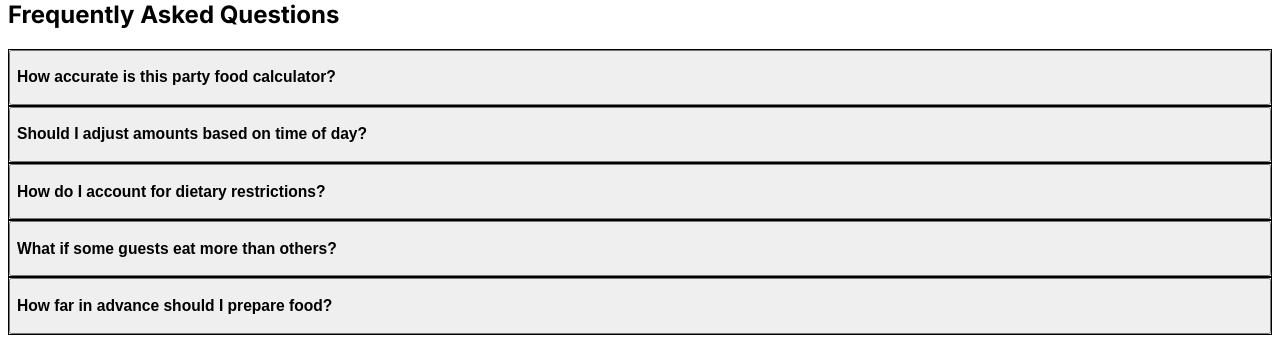
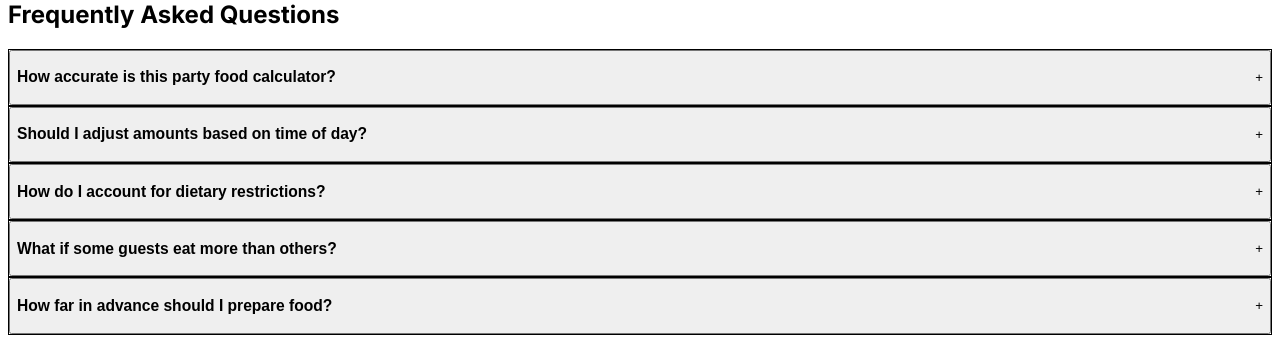
Before and after one commit to Eric-meiyan/partyfoodcalc, a Next.js app: page / in a window 1280 px wide. Shown: the part 1501-1858 px from the top of the page. Built offline with nearby package versions, Linux system fonts and the light colour scheme.

Commit message:
🐛 Replace all remaining SVGs with text/emoji to prevent overflow

```diff
--- a/components/Calculator.tsx
+++ b/components/Calculator.tsx
@@ -162,10 +162,8 @@ export default function Calculator({
                     {pt.name}
                   </div>
                   {partyType === pt.id && (
-                    <div className="absolute -top-1.5 -right-1.5 w-5 h-5 bg-orange-500 rounded-full flex items-center justify-center">
-                      <svg className="w-3 h-3 text-white" fill="none" viewBox="0 0 24 24" stroke="currentColor" strokeWidth={3}>
-                        <path strokeLinecap="round" strokeLinejoin="round" d="M5 13l4 4L19 7" />
-                      </svg>
+                    <div className="absolute -top-1.5 -right-1.5 w-5 h-5 bg-orange-500 rounded-full flex items-center justify-center text-[10px] leading-none text-white">
+                      ✓
                     </div>
                   )}
                 </button>
--- a/components/ContentSection.tsx
+++ b/components/ContentSection.tsx
@@ -39,12 +39,10 @@ export function FAQ({ questions }: { questions: { q: string; a: string }[] }) {
             className="w-full text-left p-5 flex items-center justify-between gap-4"
           >
             <h3 className="text-lg font-bold text-gray-800">{item.q}</h3>
-            <div className={`w-8 h-8 rounded-full flex items-center justify-center flex-shrink-0 transition-all ${
-              openIndex === index ? 'bg-orange-500 text-white rotate-180' : 'bg-gray-100 text-gray-500'
+            <div className={`w-8 h-8 rounded-full flex items-center justify-center flex-shrink-0 transition-all text-sm ${
+              openIndex === index ? 'bg-orange-500 text-white' : 'bg-gray-100 text-gray-500'
             }`}>
-              <svg className="w-4 h-4" fill="none" viewBox="0 0 24 24" stroke="currentColor" strokeWidth={2.5}>
-                <path strokeLinecap="round" strokeLinejoin="round" d="M19 9l-7 7-7-7" />
-              </svg>
+              {openIndex === index ? '−' : '+'}
             </div>
           </button>
           {openIndex === index && (
--- a/components/ShoppingList.tsx
+++ b/components/ShoppingList.tsx
@@ -107,9 +107,7 @@ export default function ShoppingList({ items }: ShoppingListProps) {
                   : 'border-gray-300'
               }`}>
                 {checkedItems.has(index) && (
-                  <svg className="w-4 h-4 text-white" fill="none" viewBox="0 0 24 24" stroke="currentColor" strokeWidth={3}>
-                    <path strokeLinecap="round" strokeLinejoin="round" d="M5 13l4 4L19 7" />
-                  </svg>
+                  <span className="text-white text-xs font-bold leading-none">✓</span>
                 )}
                 <input
                   type="checkbox"
```
Also changed, not shown: 1 other file (tests, documents, lock files or other folders).
